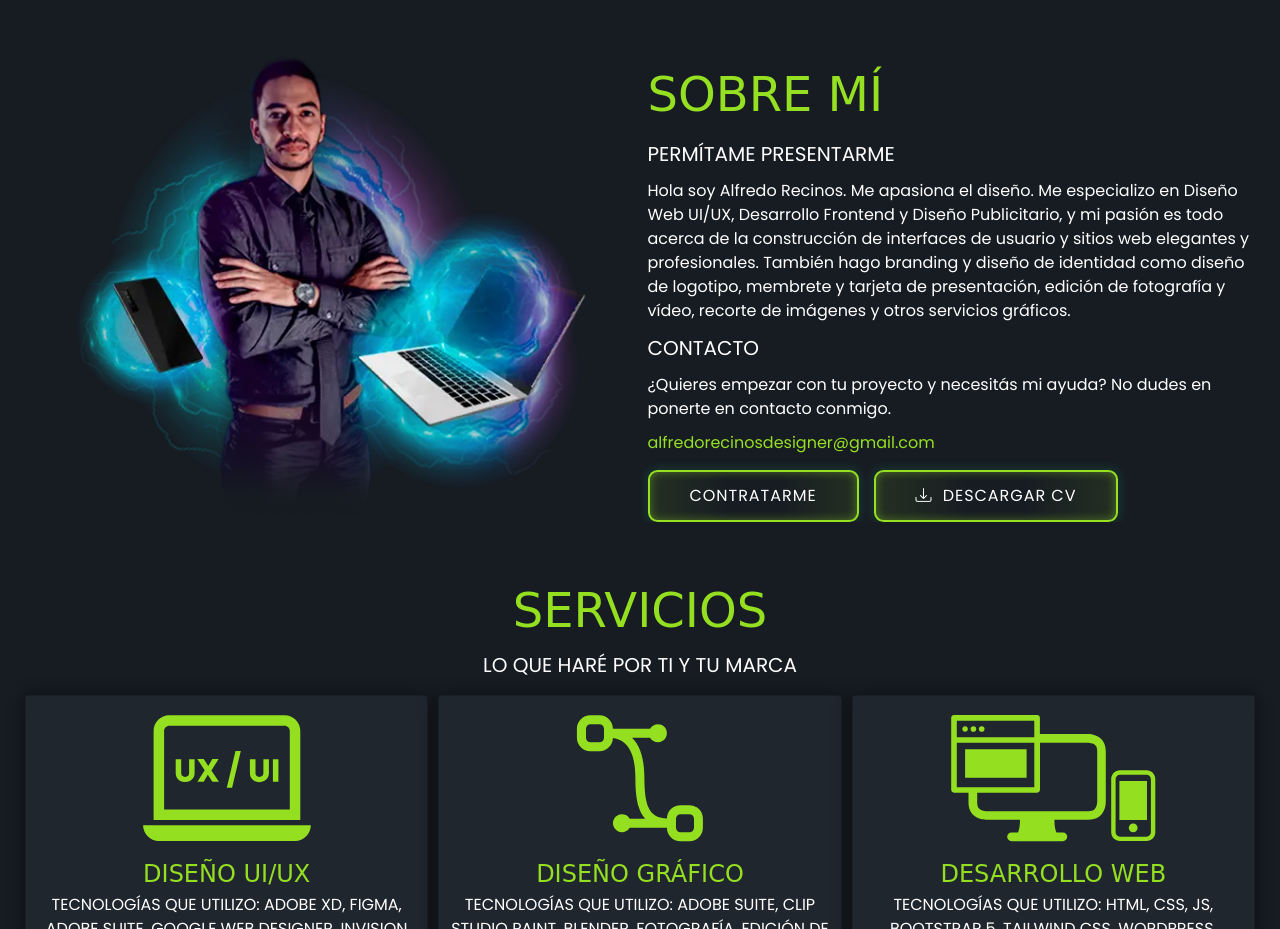
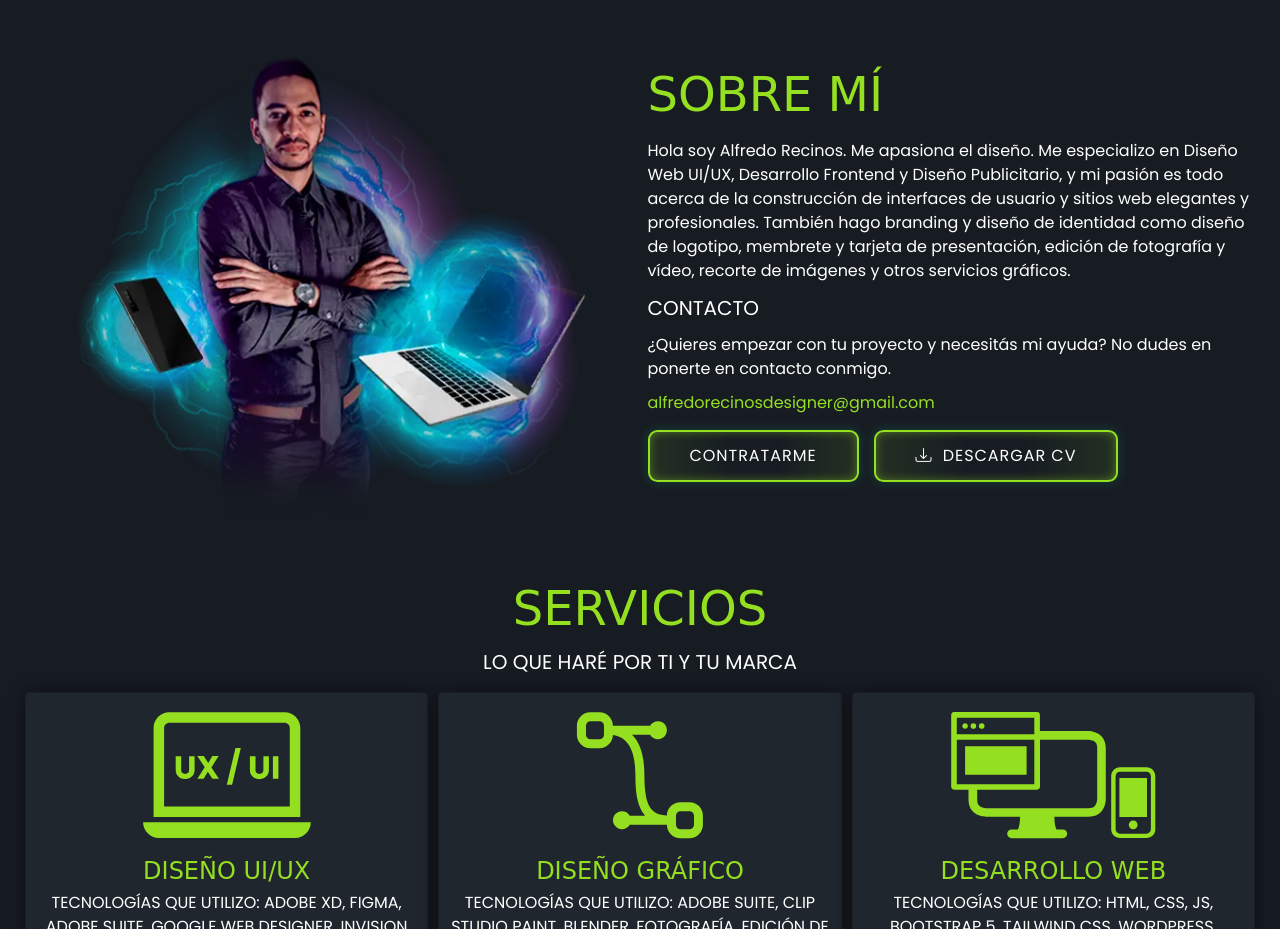
Before and after one commit to AlfredoRecinos/alfredorecinos.github.io, a plain HTML site: page portafolio.html in a window 1280 px wide. Shown: the part 2600-3529 px from the top of the page. Drawn offline with nearby package versions, Linux system fonts and the light colour scheme; a web font is replaced by a local one.

Commit message:
Update Sobre Mí section

```diff
--- a/portafolio.html
+++ b/portafolio.html
@@ -875,8 +875,7 @@ Header | navbar | advertising
 
 
             <h2 class="mt-3">Sobre Mí</h2>
-            <p class="text-white text-uppercase py-3 mb-0 pp-1">permítame presentarme</p>
-            <p class="text-white pb-3 mb-0">Hola soy Alfredo Recinos. Me apasiona el diseño. Me especializo en Diseño Web UI/UX, Desarrollo Frontend y Diseño Publicitario, y mi pasión es todo acerca de la construcción de interfaces de usuario y sitios web elegantes y profesionales. También hago branding y diseño de identidad como diseño de logotipo, membrete y tarjeta de presentación, edición de fotografía y vídeo, recorte de imágenes y otros servicios gráficos. </p>
+            <p class="text-white py-3 mb-0">Hola soy Alfredo Recinos. Me apasiona el diseño. Me especializo en Diseño Web UI/UX, Desarrollo Frontend y Diseño Publicitario, y mi pasión es todo acerca de la construcción de interfaces de usuario y sitios web elegantes y profesionales. También hago branding y diseño de identidad como diseño de logotipo, membrete y tarjeta de presentación, edición de fotografía y vídeo, recorte de imágenes y otros servicios gráficos. </p>
             <p class="text-white text-uppercase pp-3">Contacto</p>
             <p class="text-white pb-3 mb-0">
               ¿Quieres empezar con tu proyecto y necesitás mi ayuda? No dudes en ponerte en contacto conmigo.
```
